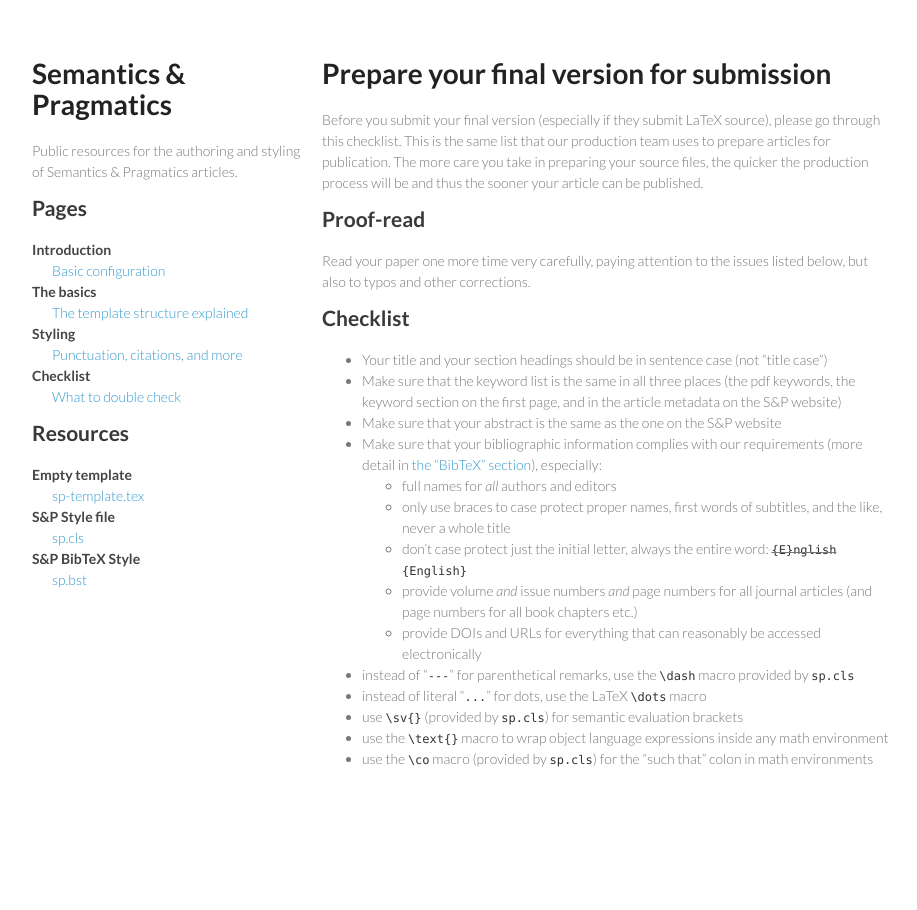
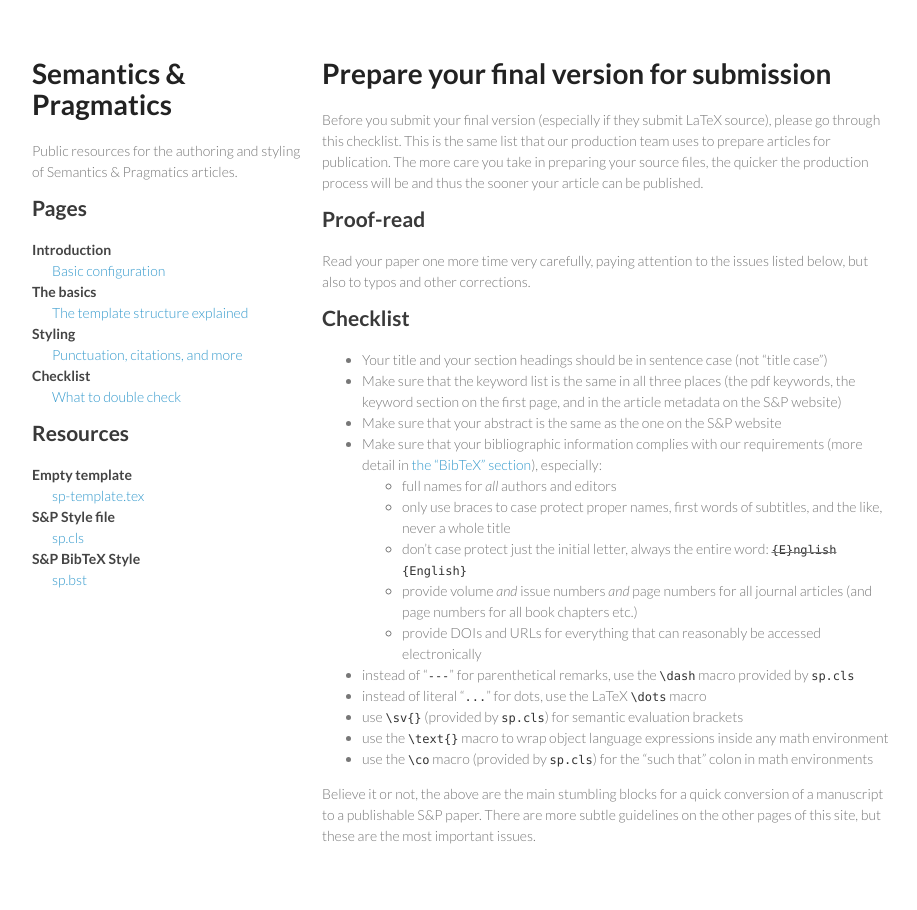
Before and after one commit to semprag/semprag.github.io, a Jekyll site: the page built from checklist.md, in a window 1280 px wide. Shown: the whole page, without its empty margins (178-1095 px from the left). Built offline with Jekyll 4.4.1, drawn with Linux system fonts in a browser that asks for light colours; Markdown is read by kramdown in place of the engine named in the settings.

Commit message:
Done for now; in progress ...

```diff
--- a/checklist.md
+++ b/checklist.md
@@ -26,3 +26,5 @@ Read your paper one more time very carefully, paying attention to the issues lis
 * use `\sv{}` (provided by `sp.cls`) for semantic evaluation brackets
 * use the `\text{}` macro to wrap object language expressions inside any math environment
 * use the `\co` macro (provided by `sp.cls`) for the "such that" colon in math environments
+
+Believe it or not, the above are the main stumbling blocks for a quick conversion of a manuscript to a publishable S&P paper. There are more subtle guidelines on the other pages of this site, but these are the most important issues.
```
